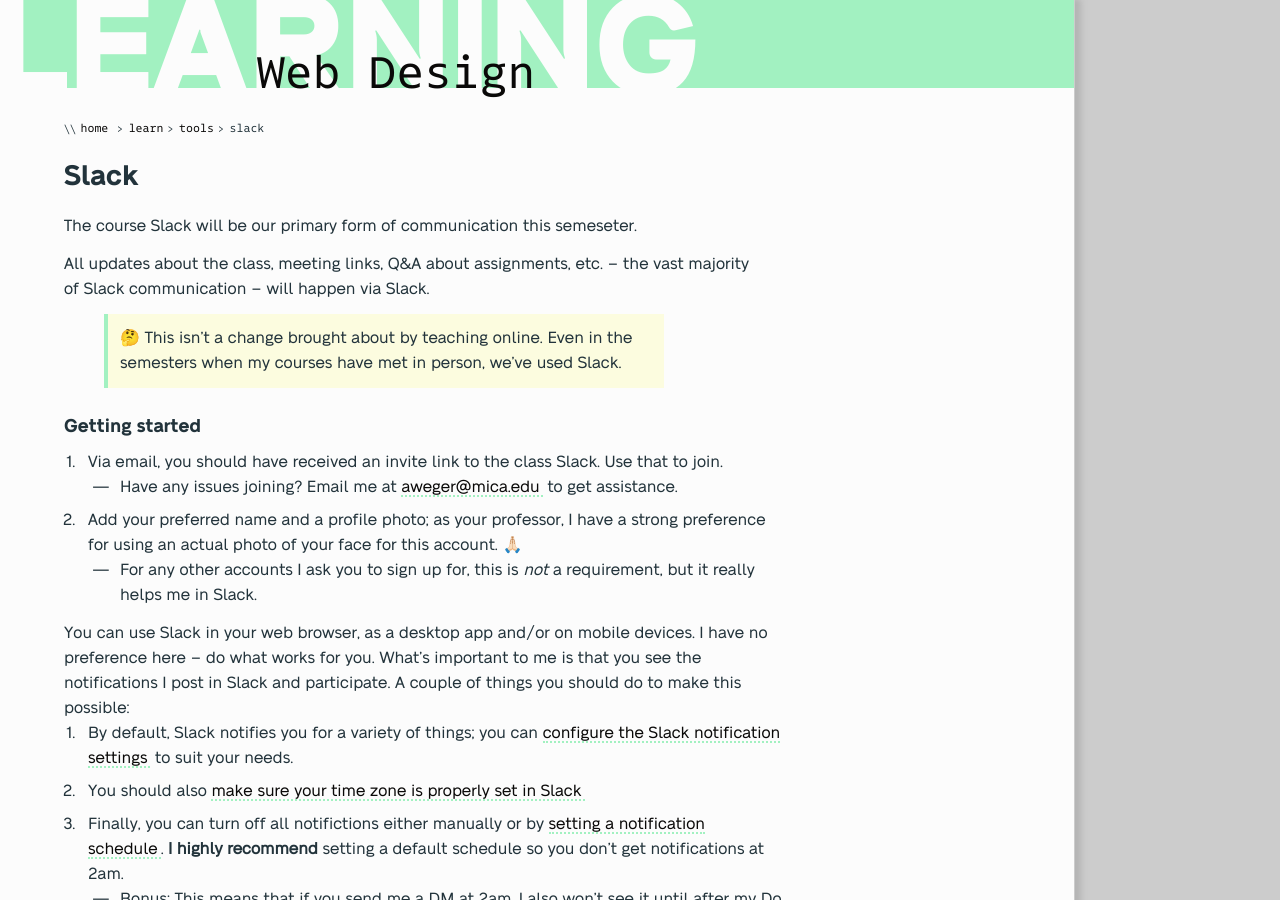
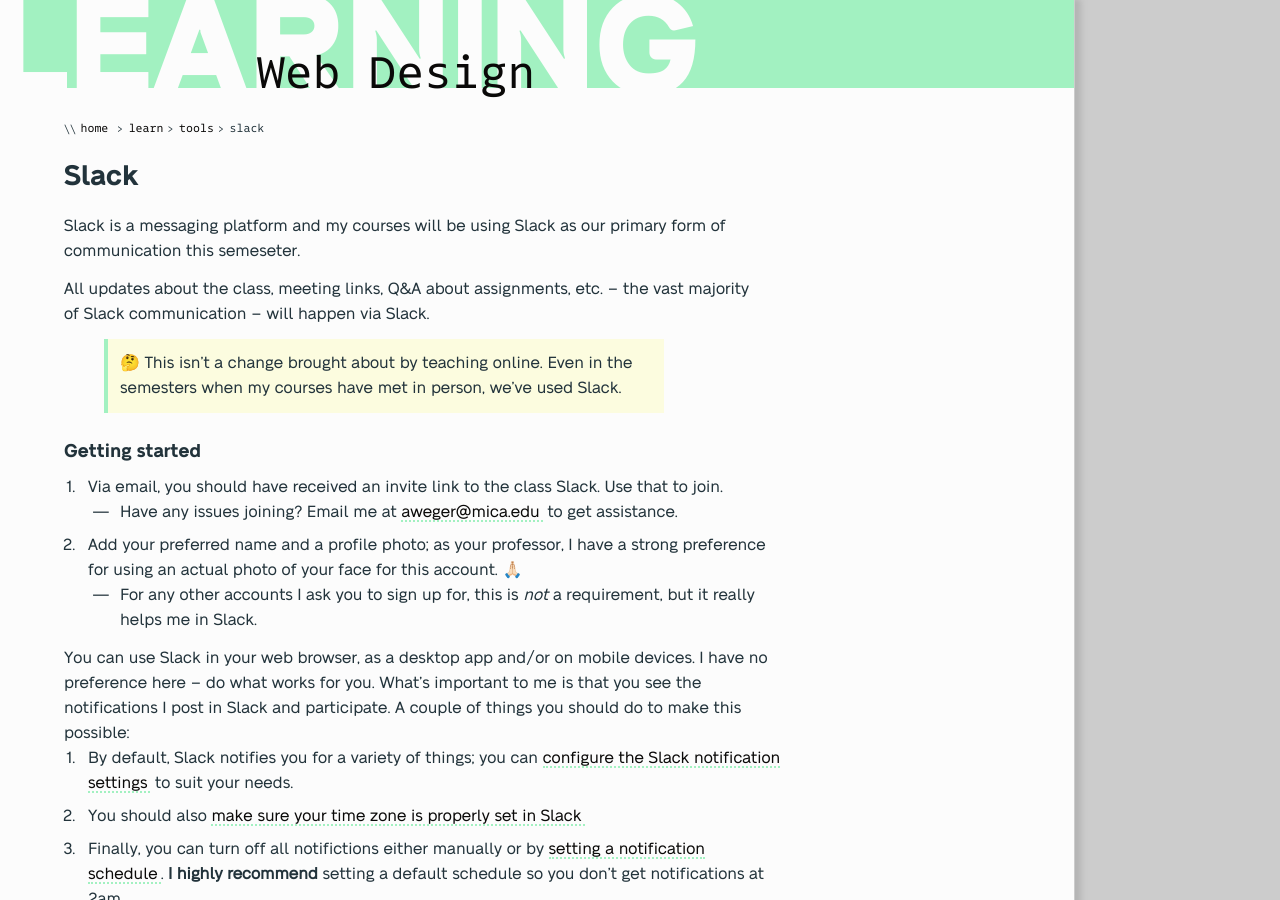
Before and after one commit to mica-web/mica-web.github.io, a Jekyll site: the page built from collections/_learn/00_tools/slack.md, in a window 1280 px wide and 900 px high. Built offline with Jekyll 4.4.1, drawn with Linux system fonts in a browser that asks for light colours; some web fonts are replaced.

Commit message:
Tweaks to Slack content

```diff
--- a/collections/_learn/00_tools/slack.md
+++ b/collections/_learn/00_tools/slack.md
@@ -6,9 +6,9 @@
 issues: true
 ---
 
-# Slack
+# {{ page.topic }}
 
-The course Slack will be our primary form of communication this semeseter.
+Slack is a messaging platform and my courses will be using Slack as our primary form of communication this semeseter.
 
 All updates about the class, meeting links, Q&A about assignments, etc. -- the vast majority of Slack communication -- will happen via Slack.
 
```
